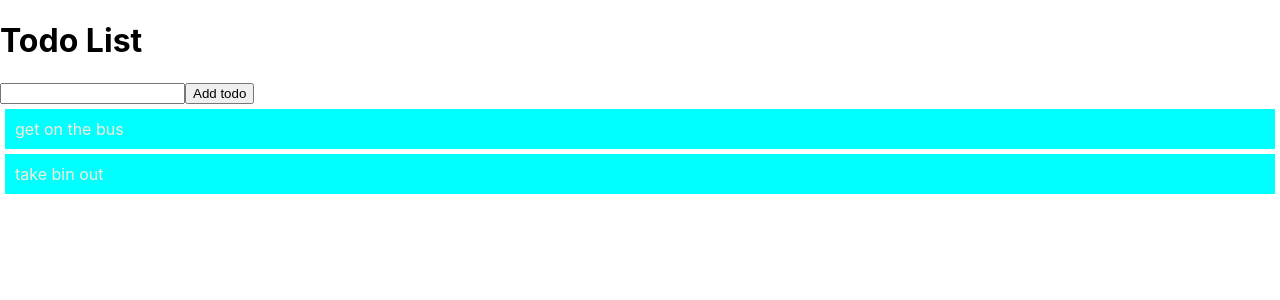
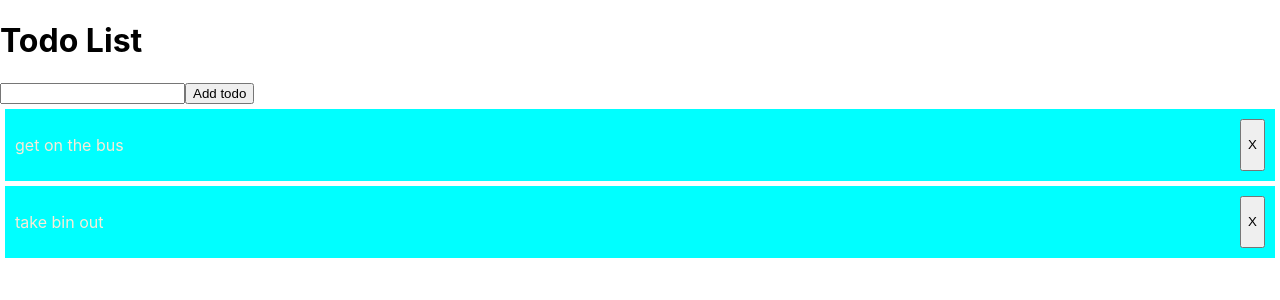
Before and after one commit to Martin2251/newtodo, a React (Create React App) app: page / in a window 1280 px wide. Shown: the top 300 px of the page. Built offline with nearby package versions, Linux system fonts and the light colour scheme.

Commit message:
added remove and css

```diff
--- a/src/App.css
+++ b/src/App.css
@@ -4,6 +4,8 @@
   margin: 5px;
   padding: 10px;
   cursor: pointer;
+  display: flex;
+  justify-content: space-between;
 }
 
 .todo:hover {
--- a/src/Components/Todo.js
+++ b/src/Components/Todo.js
@@ -1,5 +1,10 @@
 import React from "react";
 
 export default function Todo(props) {
-  return <div className="todo">{props.todo}</div>;
+  return (
+    <div className="todo">
+      <p>{props.todo}</p>
+      <button>X</button>
+    </div>
+  );
 }
```
